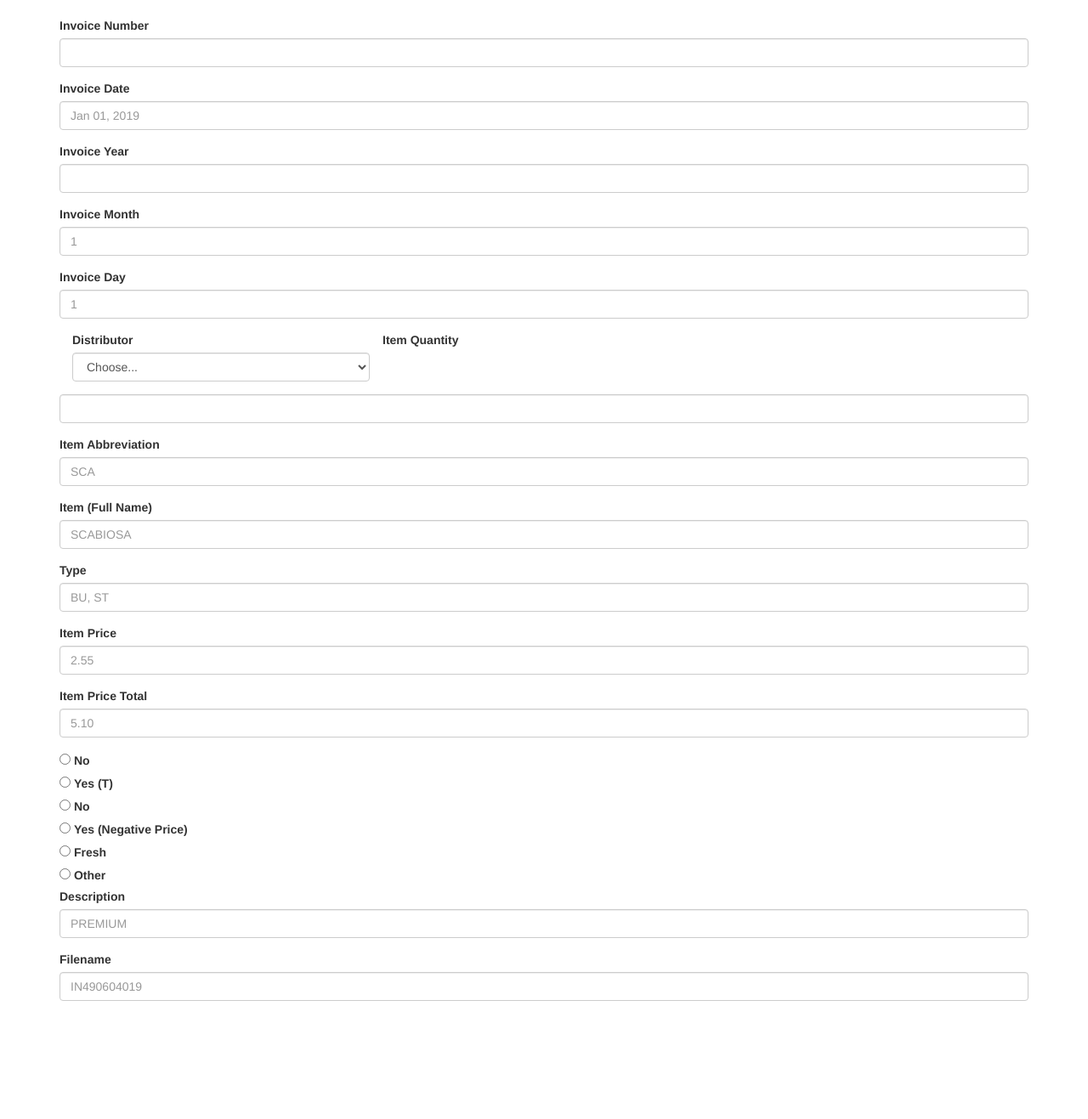
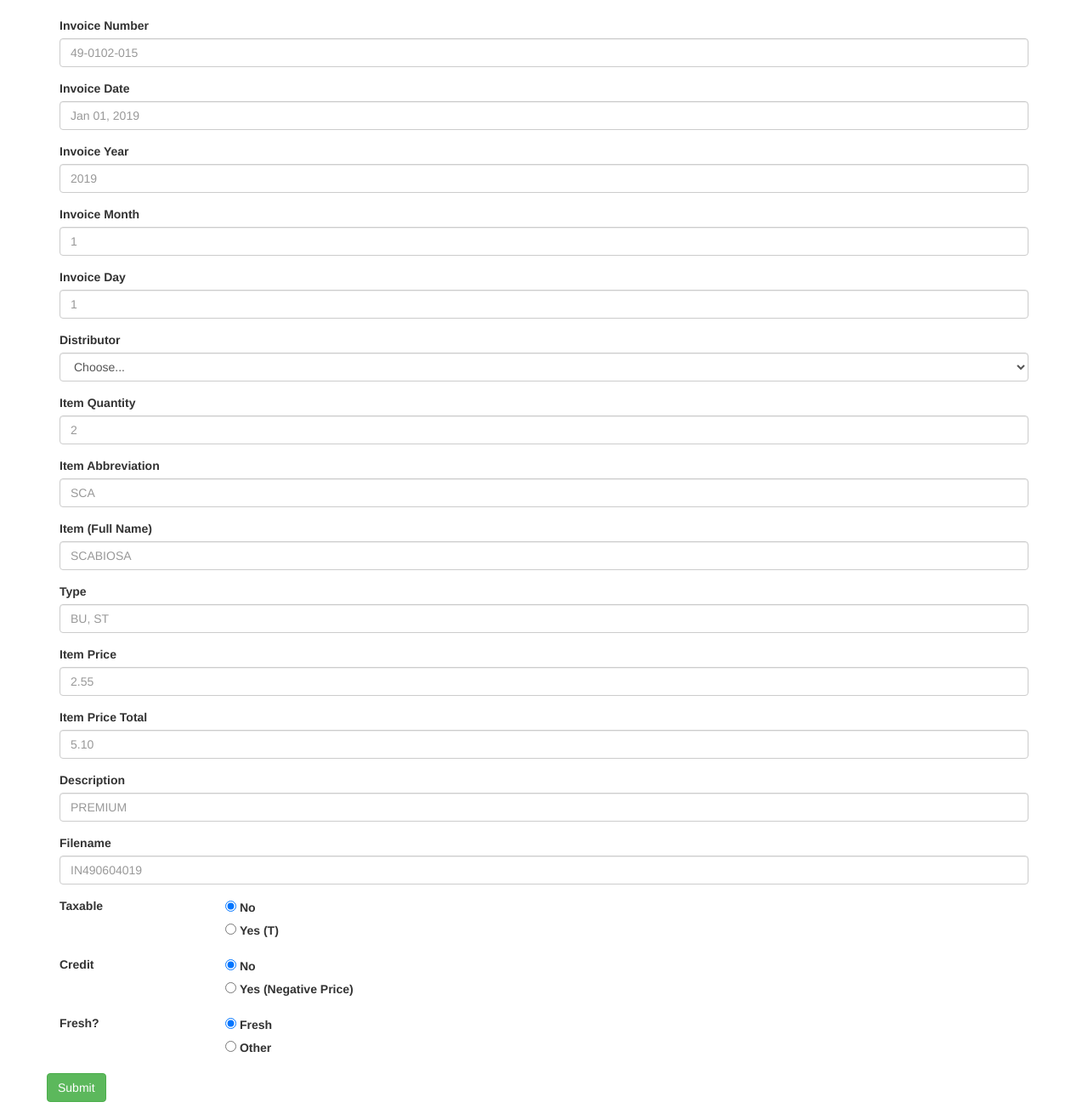
Before and after one commit to JCarlee/dp-flask, a Flask app: page /add_item in a window 1280 px wide. Shown: the part 52-1369 px from the top of the page at 85% size. Before the commit the page ends 1230 px from the top, so only its background shows below. Run offline with Flask 2, Linux system fonts and the light colour scheme; the visitor is signed in with stand-in values (Sample User, id 1); data comes from the database, SQL or seed files in the repository; some libraries are stand-ins or nearby versions.

Commit message:
add_item in working condition

```diff
--- a/app/templates/add_item.html
+++ b/app/templates/add_item.html
@@ -3,7 +3,7 @@
 <form method = "post">
     <div class="form-group">
         <label for="invoice">Invoice Number</label>
-        <input type="text" class="form-control" id="invoice">
+        <input type="text" class="form-control" id="invoice" placeholder="49-0102-015">
     </div>
     <div class="form-group">
         <label for="invoice-date">Invoice Date</label>
@@ -11,7 +11,7 @@
     </div>
     <div class="form-group">
         <label for="year">Invoice Year</label>
-        <input type="text" class="form-control" id="year">
+        <input type="text" class="form-control" id="year" placeholder="2019">
     </div>
     <div class="form-group">
         <label for="month">Invoice Month</label>
@@ -21,7 +21,7 @@
         <label for="day">Invoice Day</label>
         <input type="text" class="form-control" id="day" placeholder="1">
     </div>
-    <div class="form-group col-md-4">
+    <div class="form-group">
       <label for="source">Distributor</label>
       <select id="source" class="form-control">
         <option selected>Choose...</option>
@@ -32,7 +32,7 @@
     </div>
     <div class="form-group">
         <label for="qty">Item Quantity</label>
-        <input type="text" class="form-control" id="qty">
+        <input type="text" class="form-control" id="qty" placeholder="2">
     </div>
     <div class="form-group">
         <label for="itm">Item Abbreviation</label>
@@ -54,30 +54,6 @@
         <label for="total-price">Item Price Total</label>
         <input type="text" class="form-control" id="total-price" placeholder="5.10">
     </div>
-    <div class="form-check">
-      <input class="form-check-input" type="radio" name="taxable" id="taxable1" value="0">
-      <label class="form-check-label" for="taxable1">No</label>
-    </div>
-    <div class="form-check">
-      <input class="form-check-input" type="radio" name="taxable" id="taxable2" value="1">
-      <label class="form-check-label" for="taxable2">Yes (T)</label>
-    </div>
-    <div class="form-check">
-      <input class="form-check-input" type="radio" name="credit" id="credit1" value="0">
-      <label class="form-check-label" for="credit1">No</label>
-    </div>
-    <div class="form-check">
-      <input class="form-check-input" type="radio" name="credit" id="credit2" value="1">
-      <label class="form-check-label" for="credit2">Yes (Negative Price)</label>
-    </div>
-    <div class="form-check">
-      <input class="form-check-input" type="radio" name="fresh" id="fresh1" value="1">
-      <label class="form-check-label" for="fresh1">Fresh</label>
-    </div>
-    <div class="form-check">
-      <input class="form-check-input" type="radio" name="fresh" id="fresh2" value="0">
-      <label class="form-check-label" for="fresh2">Other</label>
-    </div>
     <div class="form-group">
         <label for="desc">Description</label>
         <input type="text" class="form-control" id="desc" placeholder="PREMIUM">
@@ -86,5 +62,68 @@
         <label for="file">Filename</label>
         <input type="text" class="form-control" id="file" placeholder="IN490604019">
     </div>
+    <fieldset class="form-group">
+        <div class="row">
+          <label class="col-form-label col-sm-2 pt-0">Taxable</label>
+          <div class="col-sm-10">
+            <div class="form-check">
+              <input class="form-check-input" type="radio" name="taxable" id="taxable1" value="0" checked>
+              <label class="form-check-label" for="taxable1">
+                No
+              </label>
+            </div>
+            <div class="form-check">
+              <input class="form-check-input" type="radio" name="taxable" id="taxable2" value="1">
+              <label class="form-check-label" for="taxable2">
+                Yes (T)
+              </label>
+            </div>
+          </div>
+        </div>
+    </fieldset>
+    <fieldset class="form-group">
+        <div class="row">
+          <label class="col-form-label col-sm-2 pt-0">Credit</label>
+          <div class="col-sm-10">
+            <div class="form-check">
+              <input class="form-check-input" type="radio" name="credit" id="credit1" value="0" checked>
+              <label class="form-check-label" for="credit1">
+                No
+              </label>
+            </div>
+            <div class="form-check">
+              <input class="form-check-input" type="radio" name="credit" id="credit2" value="1">
+              <label class="form-check-label" for="credit2">
+                Yes (Negative Price)
+              </label>
+            </div>
+          </div>
+        </div>
+    </fieldset>
+    <fieldset class="form-group">
+        <div class="row">
+          <label class="col-form-label col-sm-2 pt-0">Fresh?</label>
+          <div class="col-sm-10">
+            <div class="form-check">
+              <input class="form-check-input" type="radio" name="fresh" id="fresh1" value="0" checked>
+              <label class="form-check-label" for="credit1">
+                  Fresh
+              </label>
+            </div>
+            <div class="form-check">
+              <input class="form-check-input" type="radio" name="fresh" id="fresh2" value="1">
+              <label class="form-check-label" for="credit2">
+                Other
+              </label>
+            </div>
+          </div>
+        </div>
+    </fieldset>
+    <div class="row">
+<input class="btn btn-success mb-5" type="submit" value="Submit">
+    </div>
+    <div class="row">
+        <br>
+    </div>
 </form>
 {% endblock %}
```
